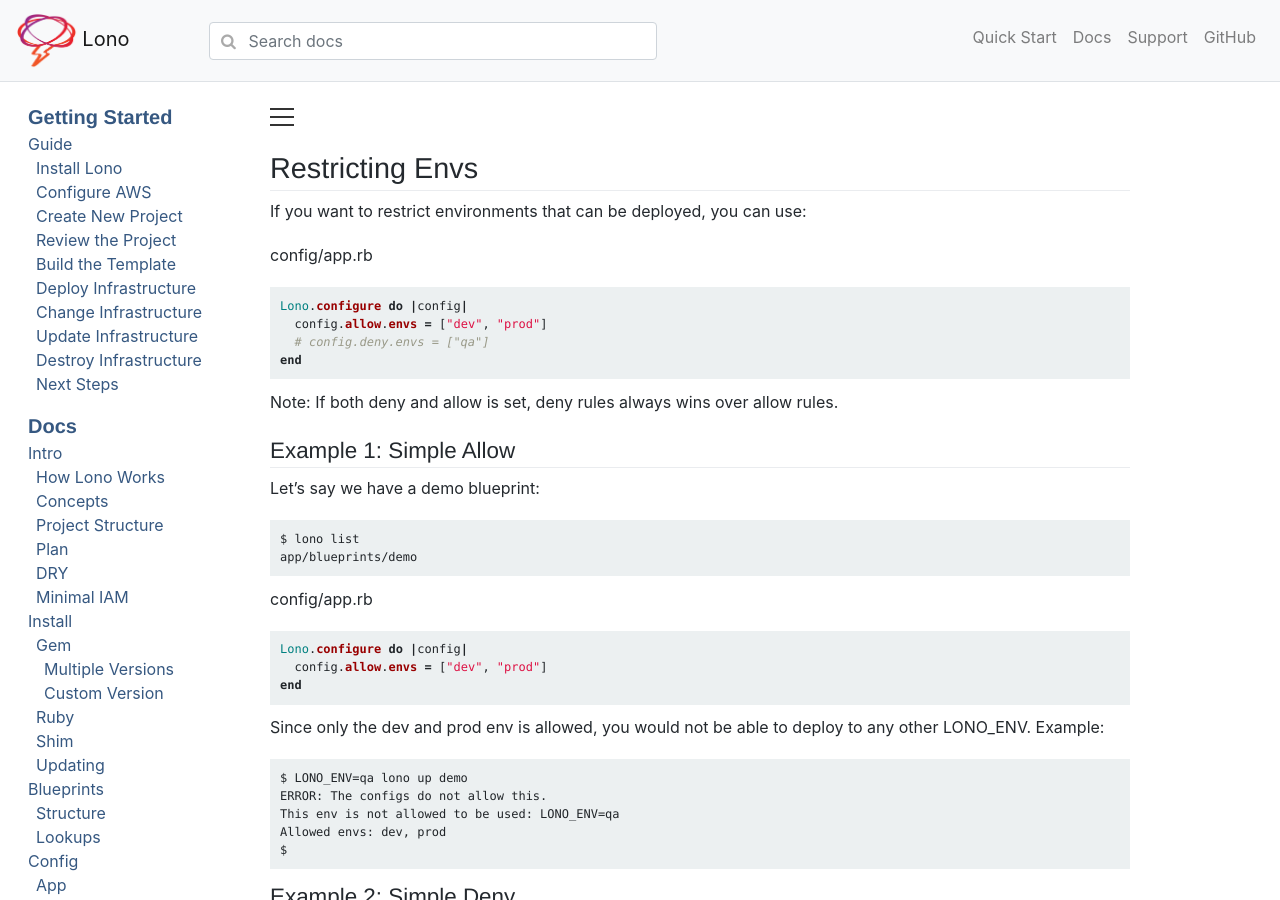
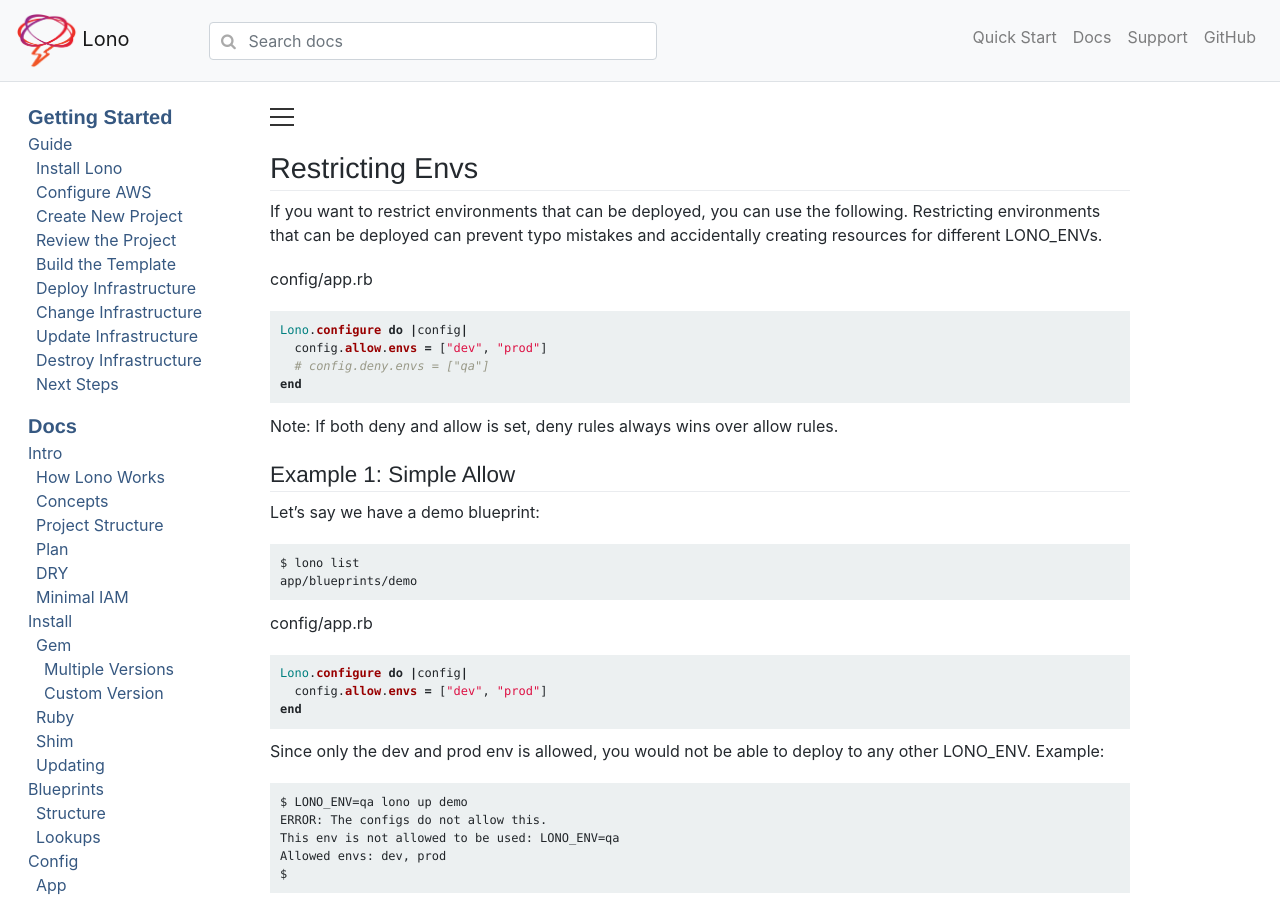
Before and after one commit to boltops-tools/lono-docs, a Jekyll site: the page built from _docs/config/restricting/envs.md, in a window 1280 px wide and 900 px high. Built offline with Jekyll 4.4.1, drawn with Linux system fonts in a browser that asks for light colours; cached includes are drawn as plain includes; a script that is not in the unit is left out.

Commit message:
update docs

```diff
--- a/_config.yml
+++ b/_config.yml
@@ -78,4 +78,4 @@ plugins_dir:
 plugins:
 - jekyll-include-cache # Supported by GitHub pages
 
-ads_url: "https://ads.boltops.com"
+# ads_url: "https://ads.boltops.com"
--- a/_docs/config/restricting/envs.md
+++ b/_docs/config/restricting/envs.md
@@ -4,7 +4,7 @@ nav_text: Envs
 categories: restricting
 ---
 
-If you want to restrict environments that can be deployed, you can use:
+If you want to restrict environments that can be deployed, you can use the following. Restricting environments that can be deployed can prevent typo mistakes and accidentally creating resources for different LONO_ENVs.
 
 config/app.rb
 
```
Also changed, not shown: _docs/config/restricting/regions.md (+1 -1 lines).
